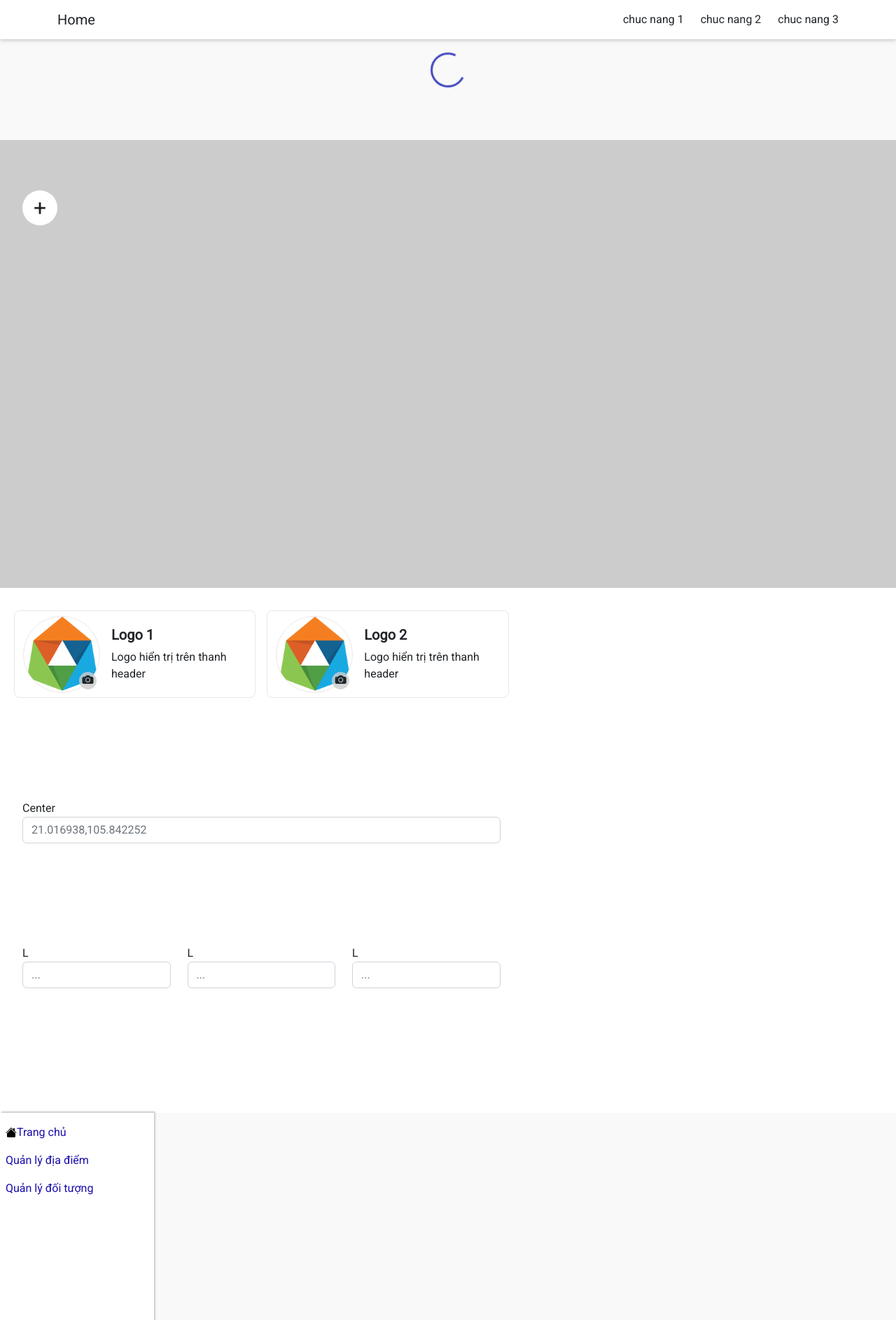
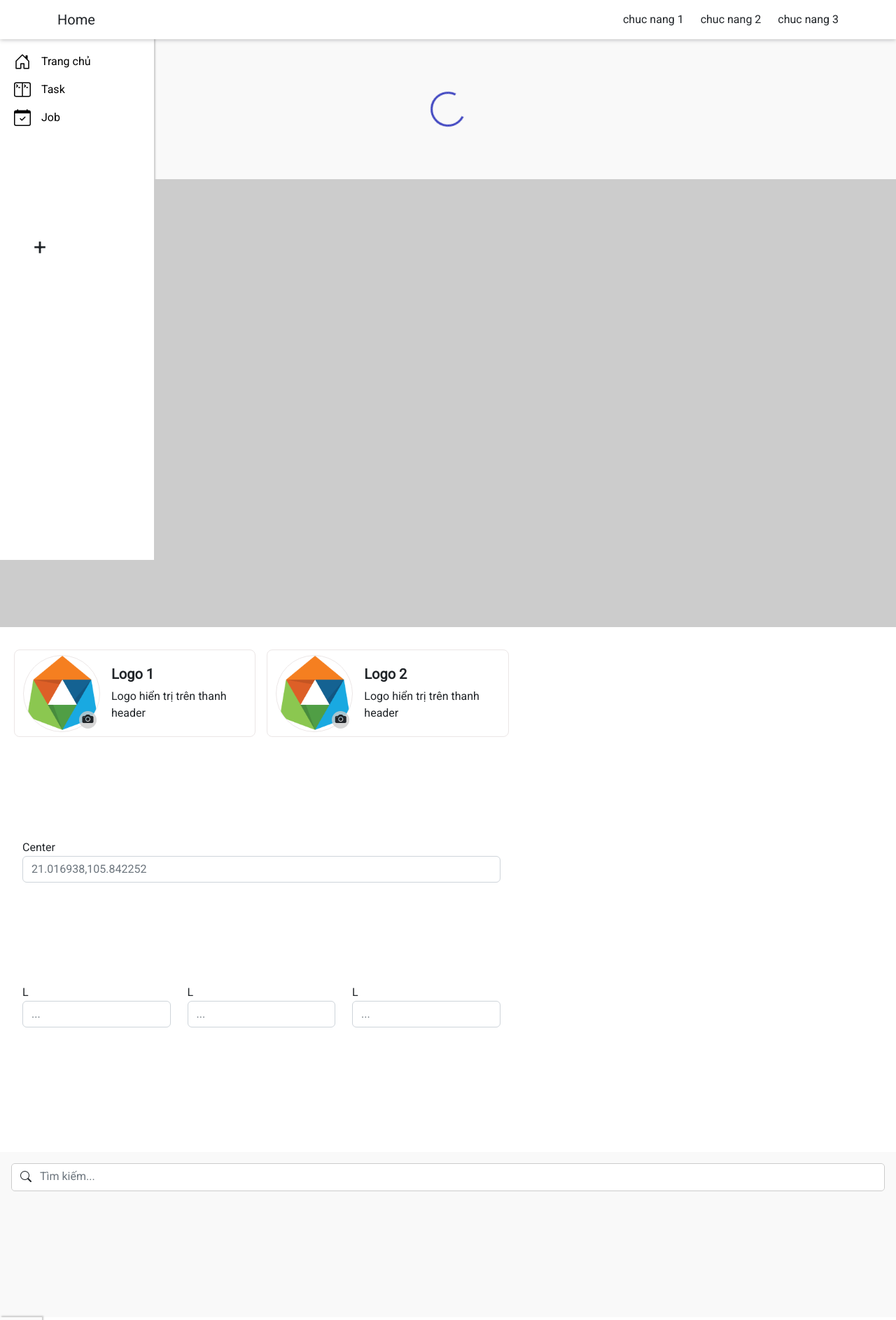
Before and after one commit to vuthiet2k/uxuiVue, a Django app: page / in a window 1280 px wide. Shown: the top 1886 px of the page at 70% size. Run offline with Django 3.2, Linux system fonts and the light colour scheme; some libraries are stand-ins or nearby versions.

Commit message:
add fe navbar datatool

```diff
--- a/firstdjango/thiethv/static/thiethv/css/total.css
+++ b/firstdjango/thiethv/static/thiethv/css/total.css
@@ -1,6 +1,6 @@
 /*animation*/
 @keyframes width-100 {
-    0%{
+    0% {
         opacity: 0;
         width: 0px;
     }
@@ -9,6 +9,7 @@
         width: 100%;
     }
 }
+
 /*book*/
 .card__header--book {
     height: 50px;
@@ -34,6 +35,18 @@
     border-bottom: 3px solid #4147c1;
     color: #4147c1;
     font-weight: bold;
+}
+
+/*data tool*/
+.nav__asana-active {
+    background: rgba(0, 0, 0, 0.06);
+    font-weight: bold;
+    border-radius: 7px;
+}
+
+.nav__asana:hover {
+    background: rgba(0, 0, 0, 0.06);
+    border-radius: 7px;
 }
 
 /*navbarfb*/
@@ -362,11 +375,13 @@ li {
 
 a {
     text-decoration: none;
-    color: #1a0dab;
+    color: #000;
 }
 
 a:hover {
     cursor: pointer;
+    color: #000;
+    font-weight: bold;
 }
 
 /*css bosstrap*/
@@ -374,9 +389,11 @@ a:hover {
     box-shadow: none !important;
     appearance: auto !important;
 }
+
 .cursor-pointer {
     cursor: pointer !important;
 }
+
 /*map*/
 .mf-map4d .mf-ui.mf-ui-bottom-right {
     display: none;
--- a/firstdjango/thiethv/static/thiethv/js/app.js
+++ b/firstdjango/thiethv/static/thiethv/js/app.js
@@ -6,11 +6,13 @@ import inputValidated from "./component/input/input.js";
 import homeBook from "./component/navbar/home_book.js";
 import mapIotLink from "./component/mapIotlink.js";
 import manageTask from "./component/data_tool/manage_task.js";
+import NavbarDataTool from "./component/data_tool/navbar.js";
 
 const vmInstance = new Vue({
     el: "#vm-library-ui-ux",
     components: {
         'vm-top-header': vmTopHeader,
+        'vm-nav-bar': NavbarDataTool,
         'loading-data': loadingData,
         'key-search': vmUISearch,
         'side-bar-fb': NavBarFb,
--- /dev/null
+++ b/firstdjango/thiethv/static/thiethv/js/component/data_tool/navbar.js
@@ -0,0 +1,93 @@
+const NavbarDataTool = {
+    template: `
+    <div class="w-100 h-100">
+        <div class="position-fixed ps-2 d-none d-xl-block"
+             style="margin-top: 56px; width: 220px; background-color: #fff;box-shadow: 2px -2px 2px 0px #ccc; top: 0; bottom: 0; left: 0; overflow-y: scroll;">
+            <ul class="mt-2 p-1">
+                <a href="">
+                    <li class="nav__asana d-flex align-items-center p-2" style="height: 40px; gap: 15px;">
+                        <svg xmlns="http://www.w3.org/2000/svg" width="24" height="24" viewBox="0 0 16 16">
+                            <path d="M8.354 1.146a.5.5 0 0 0-.708 0l-6 6A.5.5 0 0 0 1.5 7.5v7a.5.5 0 0 0 .5.5h4.5a.5.5 0 0 0 .5-.5v-4h2v4a.5.5 0 0 0 .5.5H14a.5.5 0 0 0 .5-.5v-7a.5.5 0 0 0-.146-.354L13 5.793V2.5a.5.5 0 0 0-.5-.5h-1a.5.5 0 0 0-.5.5v1.293L8.354 1.146ZM2.5 14V7.707l5.5-5.5 5.5 5.5V14H10v-4a.5.5 0 0 0-.5-.5h-3a.5.5 0 0 0-.5.5v4H2.5Z"/>
+                        </svg>
+                        Trang chủ
+                    </li>
+                </a>
+                <a href="">
+                    <li class="nav__asana d-flex align-items-center p-2" style="height: 40px; gap: 15px;">
+                        <svg xmlns="http://www.w3.org/2000/svg" width="24" height="24" viewBox="0 0 16 16">
+                            <path d="M2.146 3.146a.5.5 0 0 1 .708 0l.823.824a.75.75 0 0 1 0 1.06l-.823.824a.5.5 0 1 1-.708-.708l.647-.646-.647-.646a.5.5 0 0 1 0-.708ZM4 6a.5.5 0 0 1 .5-.5h1a.5.5 0 0 1 0 1h-1A.5.5 0 0 1 4 6Zm6.354-2.854a.5.5 0 0 0-.708.708l.647.646-.647.646a.5.5 0 1 0 .708.708l.823-.824a.75.75 0 0 0 0-1.06l-.823-.824ZM12 5.5a.5.5 0 0 0 0 1h1a.5.5 0 0 0 0-1h-1Z"/>
+                            <path d="M0 3a2 2 0 0 1 2-2h12a2 2 0 0 1 2 2v10a2 2 0 0 1-2 2H2a2 2 0 0 1-2-2V3Zm2-1a1 1 0 0 0-1 1v10a1 1 0 0 0 1 1h5.5V2H2Zm6.5 0v12H14a1 1 0 0 0 1-1V3a1 1 0 0 0-1-1H8.5Z"/>
+                        </svg>
+                        Task
+                    </li>
+                </a>
+                <a href="">
+                    <li class="nav__asana d-flex align-items-center p-2" style="height: 40px; gap: 15px;">
+                        <svg xmlns="http://www.w3.org/2000/svg" width="24" height="24" viewBox="0 0 16 16">
+                            <path d="M10.854 7.146a.5.5 0 0 1 0 .708l-3 3a.5.5 0 0 1-.708 0l-1.5-1.5a.5.5 0 1 1 .708-.708L7.5 9.793l2.646-2.647a.5.5 0 0 1 .708 0z"/>
+                            <path d="M3.5 0a.5.5 0 0 1 .5.5V1h8V.5a.5.5 0 0 1 1 0V1h1a2 2 0 0 1 2 2v11a2 2 0 0 1-2 2H2a2 2 0 0 1-2-2V3a2 2 0 0 1 2-2h1V.5a.5.5 0 0 1 .5-.5zM1 4v10a1 1 0 0 0 1 1h12a1 1 0 0 0 1-1V4H1z"/>
+                        </svg>
+                        Job
+                    </li>
+                </a>
+            </ul>
+        </div>
+        <div class="position-fixed d-none d-md-block d-xl-none"
+             style="margin-top: 56px; width: 72px; background-color: #fff;box-shadow: 2px -2px 2px 0px #ccc; top: 0; bottom: 0; left: 0;">
+            <ul class="h-100 w-100">
+                <a href="">
+                    <li class="nav__asana d-flex justify-content-center" style="padding-top: 16px; padding-bottom: 14px;">
+                        <div style="width: 64px; height: 44px; text-align: center">
+                            <svg xmlns="http://www.w3.org/2000/svg" width="24" height="24" viewBox="0 0 16 16">
+                                <path d="M8.354 1.146a.5.5 0 0 0-.708 0l-6 6A.5.5 0 0 0 1.5 7.5v7a.5.5 0 0 0 .5.5h4.5a.5.5 0 0 0 .5-.5v-4h2v4a.5.5 0 0 0 .5.5H14a.5.5 0 0 0 .5-.5v-7a.5.5 0 0 0-.146-.354L13 5.793V2.5a.5.5 0 0 0-.5-.5h-1a.5.5 0 0 0-.5.5v1.293L8.354 1.146ZM2.5 14V7.707l5.5-5.5 5.5 5.5V14H10v-4a.5.5 0 0 0-.5-.5h-3a.5.5 0 0 0-.5.5v4H2.5Z"/>
+                            </svg>
+                            <span class="d-block" style="font-size: 10px;">Trang chủ</span>
+                        </div>
+                    </li>
+                </a>
+                <a href="">
+                    <li class="nav__asana d-flex justify-content-center" style="padding-top: 16px; padding-bottom: 14px;">
+                        <div style="width: 64px; height: 44px; text-align: center">
+                            <svg xmlns="http://www.w3.org/2000/svg" width="24" height="24" viewBox="0 0 16 16">
+                                <path d="M2.146 3.146a.5.5 0 0 1 .708 0l.823.824a.75.75 0 0 1 0 1.06l-.823.824a.5.5 0 1 1-.708-.708l.647-.646-.647-.646a.5.5 0 0 1 0-.708ZM4 6a.5.5 0 0 1 .5-.5h1a.5.5 0 0 1 0 1h-1A.5.5 0 0 1 4 6Zm6.354-2.854a.5.5 0 0 0-.708.708l.647.646-.647.646a.5.5 0 1 0 .708.708l.823-.824a.75.75 0 0 0 0-1.06l-.823-.824ZM12 5.5a.5.5 0 0 0 0 1h1a.5.5 0 0 0 0-1h-1Z"/>
+                                <path d="M0 3a2 2 0 0 1 2-2h12a2 2 0 0 1 2 2v10a2 2 0 0 1-2 2H2a2 2 0 0 1-2-2V3Zm2-1a1 1 0 0 0-1 1v10a1 1 0 0 0 1 1h5.5V2H2Zm6.5 0v12H14a1 1 0 0 0 1-1V3a1 1 0 0 0-1-1H8.5Z"/>
+                            </svg>
+                            <span class="d-block" style="font-size: 10px;">Task</span>
+                        </div>
+                    </li>
+                </a>
+                <a href="">
+                    <li class="nav__asana d-flex justify-content-center" style="padding-top: 16px; padding-bottom: 14px;">
+                        <div style="width: 64px; height: 44px; text-align: center">
+                            <svg xmlns="http://www.w3.org/2000/svg" width="24" height="24" viewBox="0 0 16 16">
+                                <path d="M10.854 7.146a.5.5 0 0 1 0 .708l-3 3a.5.5 0 0 1-.708 0l-1.5-1.5a.5.5 0 1 1 .708-.708L7.5 9.793l2.646-2.647a.5.5 0 0 1 .708 0z"/>
+                                <path d="M3.5 0a.5.5 0 0 1 .5.5V1h8V.5a.5.5 0 0 1 1 0V1h1a2 2 0 0 1 2 2v11a2 2 0 0 1-2 2H2a2 2 0 0 1-2-2V3a2 2 0 0 1 2-2h1V.5a.5.5 0 0 1 .5-.5zM1 4v10a1 1 0 0 0 1 1h12a1 1 0 0 0 1-1V4H1z"/>
+                            </svg>
+                            <span class="d-block" style="font-size: 10px;">Job</span>
+                        </div>
+                    </li>
+                </a>
+            </ul>
+        </div>
+        <div class="position-fixed p-3 d-flex d-md-none"
+             style="height: 56px; background-color: #fff;box-shadow: 0 -2px 2px -2px #ccc;bottom: 0;left: 0; right: 0;">
+            <ul class="row h-100 w-100">
+                <a class="col" href="">
+                    <li>Icon</li>
+                </a>
+                <a class="col" href="">
+                    <li>Icon</li>
+                </a>
+                <a class="col" href="">
+                    <li>Icon</li>
+                </a>
+            </ul>
+        </div>
+    </div>`,
+    data: function () {
+        return {}
+    },
+    methods: {},
+}
+
+export default NavbarDataTool;
--- a/firstdjango/thiethv/templates/thiethv/components.html
+++ b/firstdjango/thiethv/templates/thiethv/components.html
@@ -21,7 +21,8 @@
     <!-- App favicon -->
     <link rel="shortcut icon" href="https://www.pinterest.com/pin/637751997205907375/">
     <!-- Bootstrap Css -->
-    <link rel="stylesheet" href="https://cdn.jsdelivr.net/npm/bootstrap@5.2.3/dist/css/bootstrap.min.css" integrity="sha384-rbsA2VBKQhggwzxH7pPCaAqO46MgnOM80zW1RWuH61DGLwZJEdK2Kadq2F9CUG65" crossorigin="anonymous">
+    <link rel="stylesheet" href="https://cdn.jsdelivr.net/npm/bootstrap@5.2.3/dist/css/bootstrap.min.css"
+          integrity="sha384-rbsA2VBKQhggwzxH7pPCaAqO46MgnOM80zW1RWuH61DGLwZJEdK2Kadq2F9CUG65" crossorigin="anonymous">
     <link rel="stylesheet" href="https://cdn.jsdelivr.net/npm/bootstrap-icons@1.3.0/font/bootstrap-icons.css">
     <link rel="stylesheet" type="text/css" href="../../static/thiethv/css/total.css">
 </head>
@@ -31,6 +32,9 @@
 <!-- Begin page -->
 <div id="vm-library-ui-ux">
     <vm-top-header></vm-top-header>
+    <div style="padding-top: 56px;">
+        <vm-nav-bar></vm-nav-bar>
+    </div>
     <div>
         <loading-data></loading-data>
     </div>
@@ -106,56 +110,6 @@
             </div>
         </div>
     </div>
-    <div class="position-relative w-100" style="height: 750px;">
-        <div class="position-absolute p-2 d-none d-xl-block"
-             style="width: 220px; background-color: #fff;box-shadow: 2px -2px 2px 0px #ccc; top: 0; bottom: 0; left: 0; overflow-y: scroll;">
-            <ul>
-                <a href="">
-                    <li class="d-flex align-items-center" style="height: 40px;">
-                        <svg xmlns="http://www.w3.org/2000/svg" width="16" height="16" viewBox="0 0 16 16">
-                            <path d="M8.707 1.5a1 1 0 0 0-1.414 0L.646 8.146a.5.5 0 0 0 .708.708L8 2.207l6.646 6.647a.5.5 0 0 0 .708-.708L13 5.793V2.5a.5.5 0 0 0-.5-.5h-1a.5.5 0 0 0-.5.5v1.293L8.707 1.5Z"/>
-                            <path d="m8 3.293 6 6V13.5a1.5 1.5 0 0 1-1.5 1.5h-9A1.5 1.5 0 0 1 2 13.5V9.293l6-6Z"/>
-                        </svg>
-                        Trang chủ
-                    </li>
-                </a>
-                <a href="">
-                    <li class="d-flex align-items-center" style="height: 40px;">Quản lý địa điểm</li>
-                </a>
-                <a href="">
-                    <li class="d-flex align-items-center" style="height: 40px;">Quản lý đối tượng</li>
-                </a>
-            </ul>
-        </div>
-        <div class="position-absolute p-2 d-none d-md-block d-xl-none"
-             style="width: 72px; background-color: #fff;box-shadow: 2px -2px 2px 0px #ccc; top: 0; bottom: 0; left: 0;">
-            <ul class="h-100 w-100">
-                <a href="">
-                    <li>Icon</li>
-                </a>
-                <a href="">
-                    <li>Icon</li>
-                </a>
-                <a href="">
-                    <li>Icon</li>
-                </a>
-            </ul>
-        </div>
-        <div class="position-absolute p-2 d-flex d-md-none"
-             style="height: 56px; background-color: #fff;box-shadow: 0 -2px 2px -2px #ccc;bottom: 0;left: 0; right: 0;">
-            <ul class="row h-100 w-100">
-                <a class="col" href="">
-                    <li>Icon</li>
-                </a>
-                <a class="col" href="">
-                    <li>Icon</li>
-                </a>
-                <a class="col" href="">
-                    <li>Icon</li>
-                </a>
-            </ul>
-        </div>
-    </div>
     <div style="height: 220px">
         <key-search :api="'http://atk.gishub.vn/api/object/'"></key-search>
     </div>
@@ -205,8 +159,12 @@
     </div>
 </div>
 <!-- import map -->
-<script src="https://cdn.jsdelivr.net/npm/bootstrap@5.2.3/dist/js/bootstrap.min.js" integrity="sha384-cuYeSxntonz0PPNlHhBs68uyIAVpIIOZZ5JqeqvYYIcEL727kskC66kF92t6Xl2V" crossorigin="anonymous"></script>
-<script src="https://cdn.jsdelivr.net/npm/bootstrap@5.2.3/dist/js/bootstrap.bundle.min.js" integrity="sha384-kenU1KFdBIe4zVF0s0G1M5b4hcpxyD9F7jL+jjXkk+Q2h455rYXK/7HAuoJl+0I4" crossorigin="anonymous"></script>
+<script src="https://cdn.jsdelivr.net/npm/bootstrap@5.2.3/dist/js/bootstrap.min.js"
+        integrity="sha384-cuYeSxntonz0PPNlHhBs68uyIAVpIIOZZ5JqeqvYYIcEL727kskC66kF92t6Xl2V"
+        crossorigin="anonymous"></script>
+<script src="https://cdn.jsdelivr.net/npm/bootstrap@5.2.3/dist/js/bootstrap.bundle.min.js"
+        integrity="sha384-kenU1KFdBIe4zVF0s0G1M5b4hcpxyD9F7jL+jjXkk+Q2h455rYXK/7HAuoJl+0I4"
+        crossorigin="anonymous"></script>
 <script src="https://api.map4d.vn/sdk/map/js?version=2.4&key=fda0ef247812a0f208b654c89a8f9308"></script>
 <script type="module" src="{% static 'thiethv/js/app.js' %}"></script>
 <script rel="preload" src="https://cdn.jsdelivr.net/npm/vue@2.7.8/dist/vue.js"></script>
```
